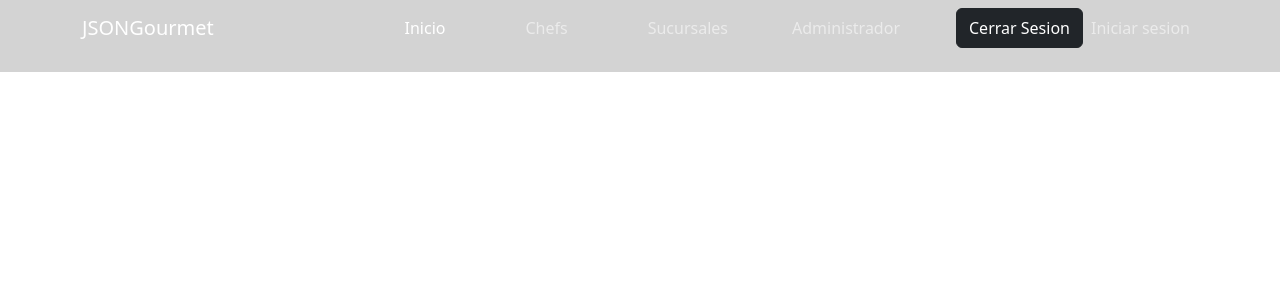
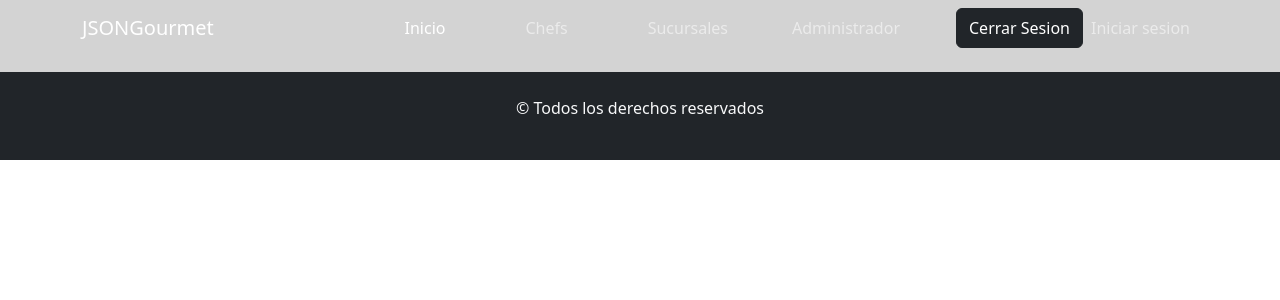
Before and after one commit to joaquin-fuentes/ProyectoFinal-Grupo3, a React (Vite) app: page / in a window 1280 px wide. Shown: the top 300 px of the page. Built offline with nearby package versions, Linux system fonts and the light colour scheme.

Commit message:
Creando rama para footer e instalando dependencia FontAwesome

```diff
--- a/package.json
+++ b/package.json
@@ -10,6 +10,9 @@
     "preview": "vite preview"
   },
   "dependencies": {
+    "@fortawesome/fontawesome-svg-core": "^6.4.0",
+    "@fortawesome/free-solid-svg-icons": "^6.4.0",
+    "@fortawesome/react-fontawesome": "^0.2.0",
     "bootstrap": "^5.3.0",
     "bootstrap-icons": "^1.10.5",
     "react": "^18.2.0",
--- a/src/App.jsx
+++ b/src/App.jsx
@@ -1,14 +1,18 @@
 import "./App.css";
 import "bootstrap/dist/css/bootstrap.min.css";
 import Menu from "./components/common/Menu";
+import Footer from "./components/common/Footer";
 import { BrowserRouter, Routes, Route } from "react-router-dom";
 import { useState } from "react";
+
+
 
 function App() {
 
   return (
     <BrowserRouter>
       <Menu></Menu>
+      <Footer></Footer>
     </BrowserRouter>
   );
 }
--- /dev/null
+++ b/src/components/common/Footer.jsx
@@ -0,0 +1,11 @@
+import React from "react";
+
+const Footer = () => {
+  return (
+    <footer className="bg-dark text-light py-4 text-center">
+      <p>&copy; Todos los derechos reservados</p>
+    </footer>
+  );
+};
+
+export default Footer;
```
Also changed, not shown: 1 other file (tests, documents, lock files or other folders).
